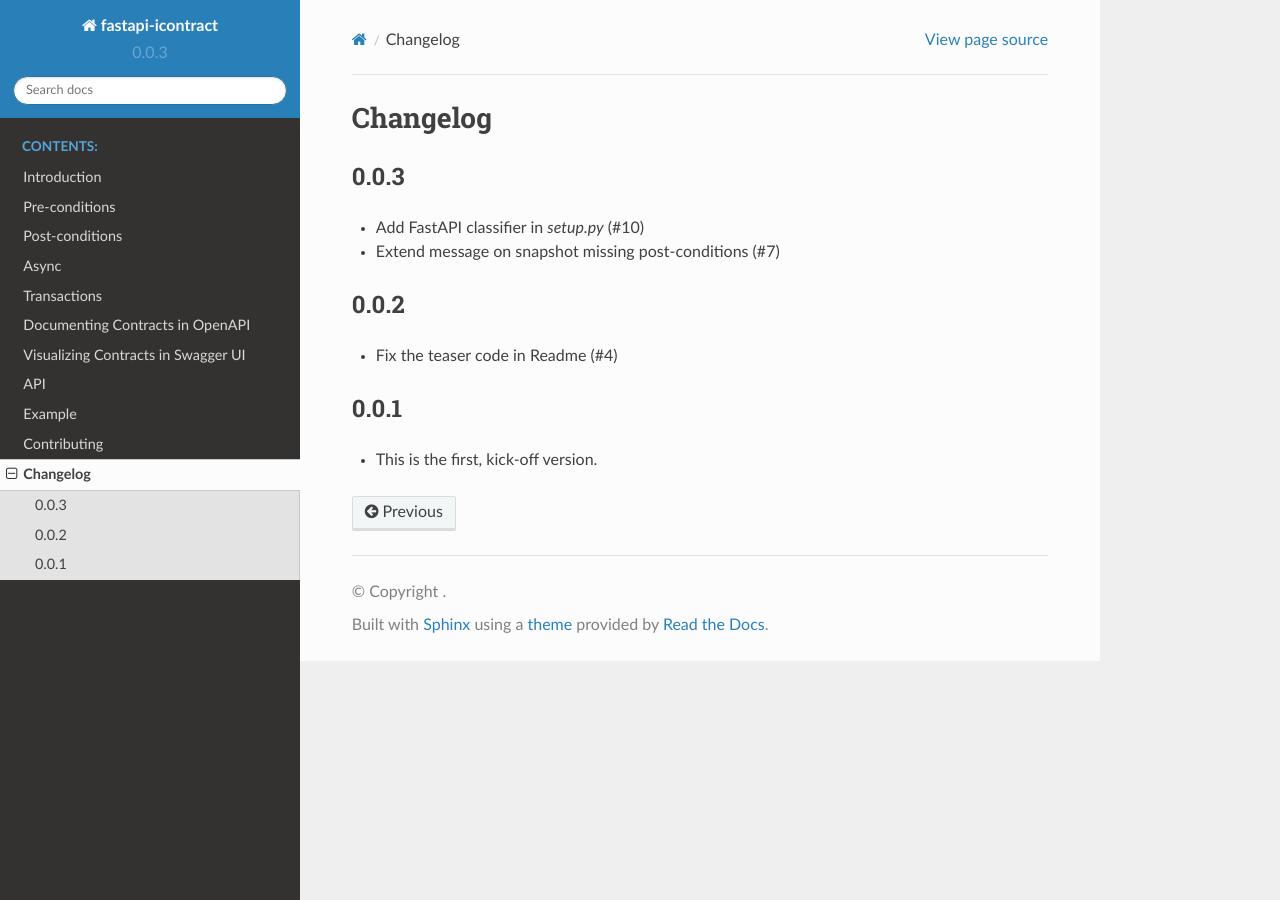
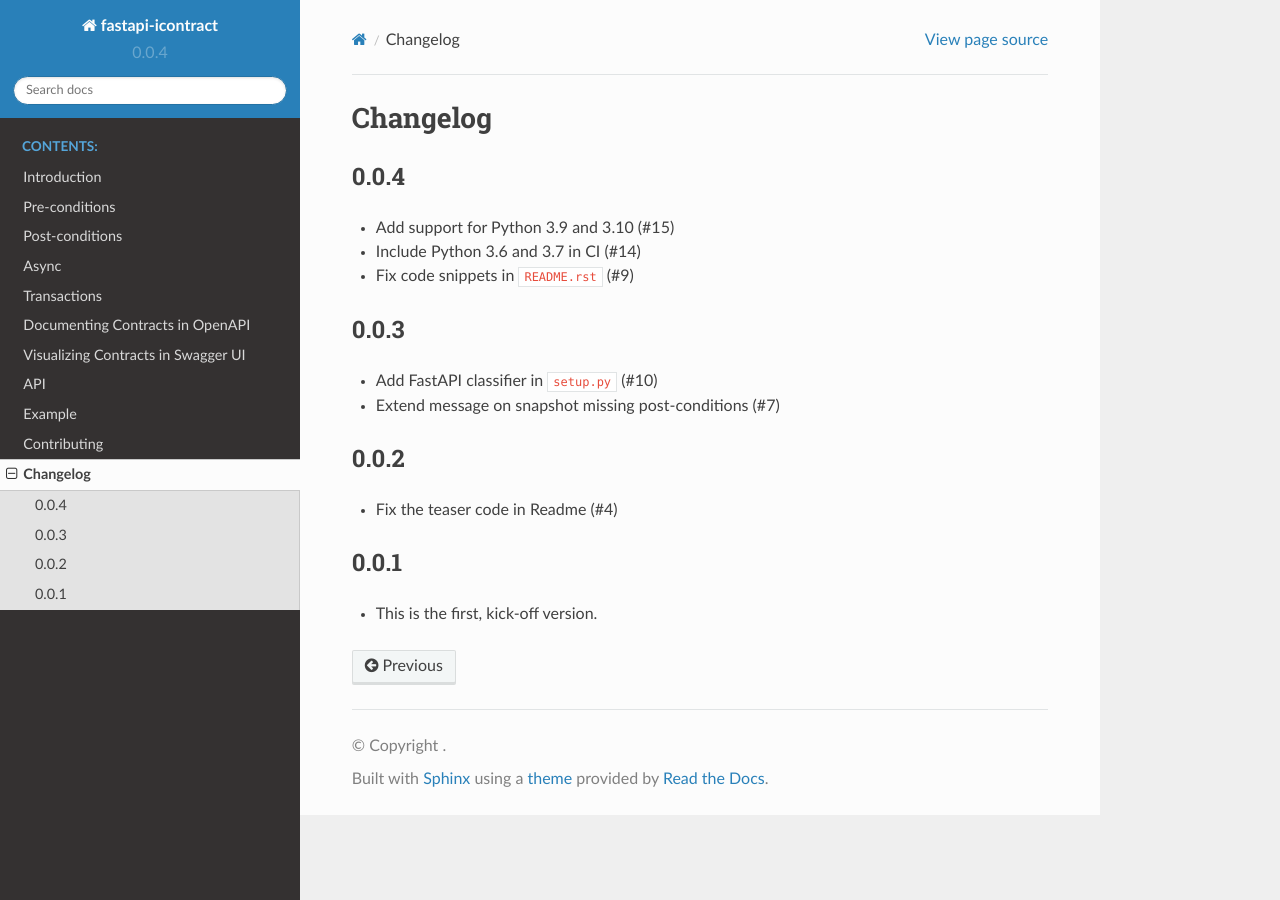
Before and after one commit to mristin/fastapi-icontract, a Sphinx documentation site: the page built from docs/source/changelog.rst, in a window 1280 px wide. Built offline with Sphinx 7.4.7 and the Read the Docs theme 2.0.0, drawn with Linux system fonts in a browser that asks for light colours; the version number is read from the project's files by our own code.

Commit message:
Release 0.0.4 (#16)
* Add support for Python 3.9 and 3.10 (#15)
* Include Python 3.6 and 3.7 in CI (#14)
* Fix code snippets in `README.rst` (#9)

```diff
--- a/docs/source/changelog.rst
+++ b/docs/source/changelog.rst
@@ -2,9 +2,15 @@
 Changelog
 *********
 
+0.0.4
+=====
+* Add support for Python 3.9 and 3.10 (#15)
+* Include Python 3.6 and 3.7 in CI (#14)
+* Fix code snippets in ``README.rst`` (#9)
+
 0.0.3
 =====
-* Add FastAPI classifier in `setup.py` (#10)
+* Add FastAPI classifier in ``setup.py`` (#10)
 * Extend message on snapshot missing post-conditions (#7)
 
 0.0.2
--- a/fastapi_icontract/__init__.py
+++ b/fastapi_icontract/__init__.py
@@ -2,7 +2,7 @@
 
 # pylint: disable=invalid-name
 
-__version__ = "0.0.3"
+__version__ = "0.0.4"
 __author__ = "Marko Ristin"
 __license__ = "License :: OSI Approved :: MIT License"
 __status__ = "Alpha"
--- a/setup.py
+++ b/setup.py
@@ -21,7 +21,7 @@ with open(os.path.join(here, "requirements.txt"), encoding="utf-8") as fid:
 
 setup(
     name="fastapi-icontract",
-    version="0.0.3",
+    version="0.0.4",
     description="Specify contracts for FastAPI endpoints.",
     long_description=long_description,
     url="https://github.com/mristin/fastapi-icontract",
```
